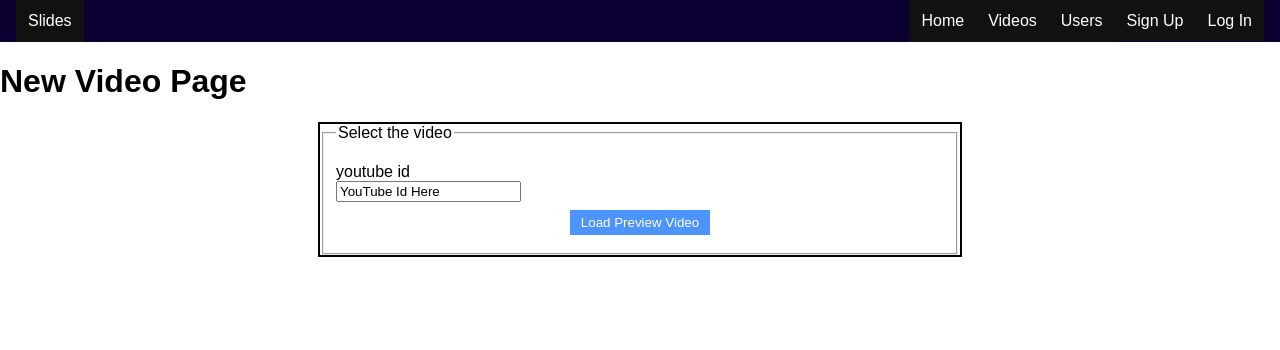
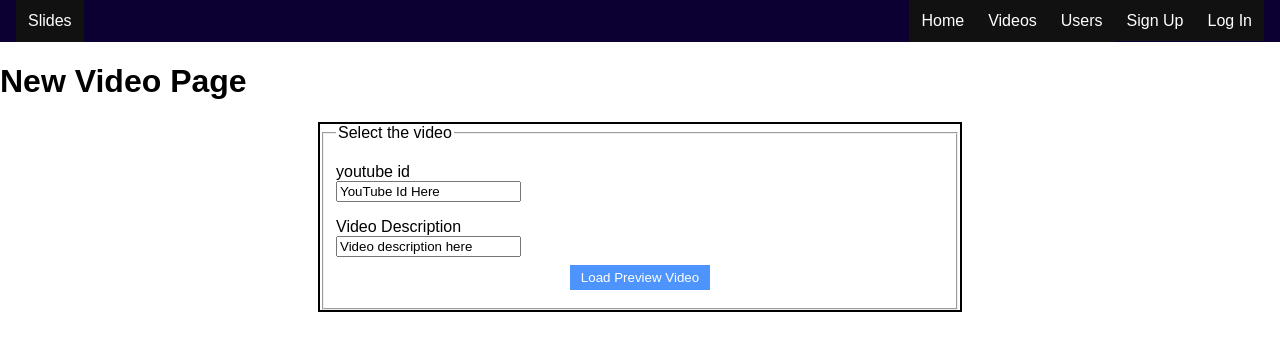
Before and after one commit to MostlyFocusedMike/slides-front, a React (Create React App) app: page /videos/new in a window 1280 px wide. Shown: the top 350 px of the page. Built offline with nearby package versions, Linux system fonts and the light colour scheme; what normalizr would draw is missing.

Commit message:
add desctiption input to select video fieldset

```diff
--- a/src/components/NewVideoForm.js
+++ b/src/components/NewVideoForm.js
@@ -43,14 +43,22 @@ class NewVideoForm extends React.Component {
   }
   render() {
     console.log(this.state);
-    const {videos, sections, slides} = this.state.entities
+    const {videos: {0: {youtube_vid, desc, start}}, sections, slides} = this.state.entities
     return (
       <form onSubmit={this.handleSubmit}>
         <fieldset>
           <legend>Select the video</legend>
-          <label>youtube id</label>
+          <label htmlFor="youtube_vid">youtube id</label>
           <input type="text"
-            value={videos[0].youtube_vid}
+            name="youtube_vid"
+            id="youtube_vid"
+            value={youtube_vid}
+          />
+          <label htmlFor="desc">Video Description</label>
+          <input type="text"
+            name="desc"
+            id="desc"
+            value={desc}
           />
           <button>Load Preview Video</button>
         </fieldset>
```
